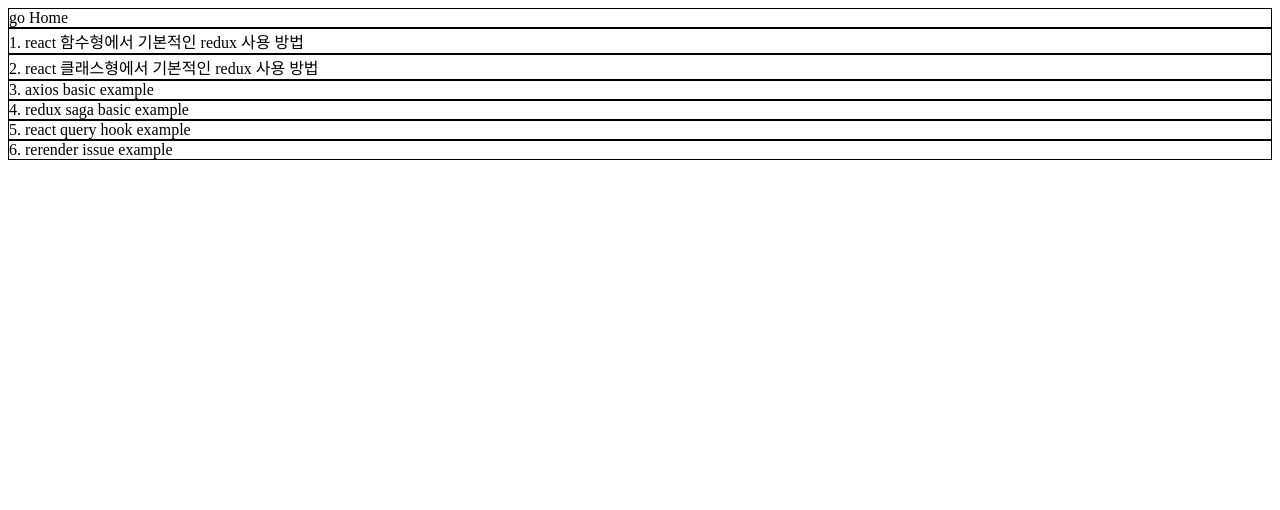
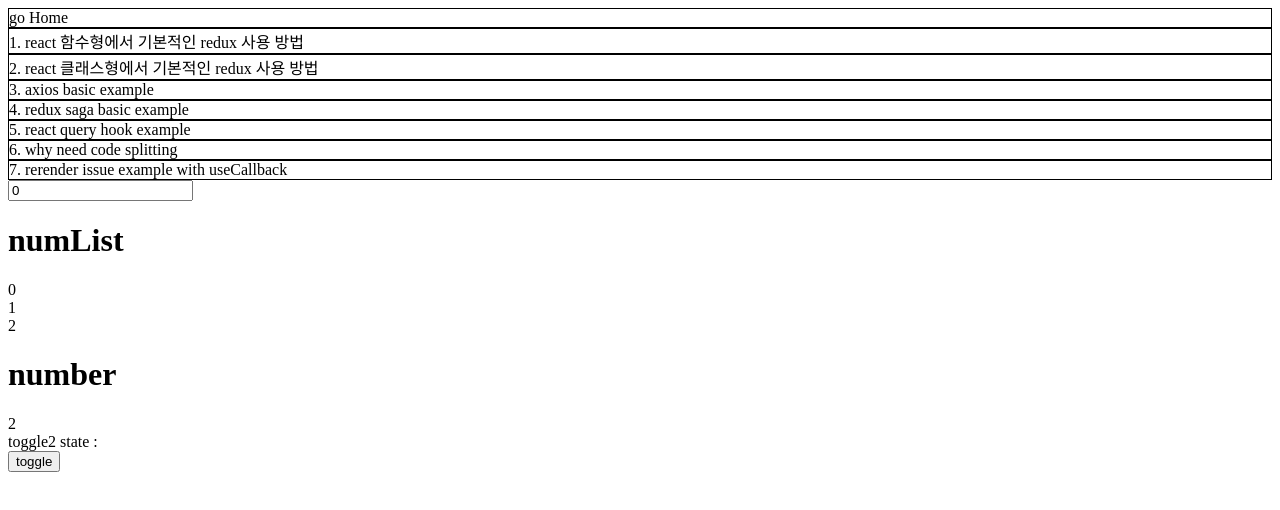
Before and after one commit to nohsangwoo/react-for-seminar-presentation, a React (Create React App) app: page /rerender/whyneedcodesplitting in a window 1280 px wide. Shown: the top 510 px of the page. Built offline with nearby package versions, Linux system fonts and the light colour scheme.

Commit message:
useCallback issue

```diff
--- a/src/components/nav/index.tsx
+++ b/src/components/nav/index.tsx
@@ -43,9 +43,15 @@
       </div>
       <div
         style={{ cursor: 'pointer', border: '1px solid black' }}
-        onClick={() => navigate('/rerender/issue1')}
+        onClick={() => navigate('/rerender/whyneedcodesplitting')}
       >
-        6. rerender issue example
+        6. why need code splitting
+      </div>
+      <div
+        style={{ cursor: 'pointer', border: '1px solid black' }}
+        onClick={() => navigate('/rerender/usecallback')}
+      >
+        7. rerender issue example with useCallback
       </div>
     </div>
   )
--- /dev/null
+++ b/src/page/rerender/WhyNeedCodeSplitting/index.tsx
@@ -0,0 +1,49 @@
+import { useCallback } from 'react'
+import { useEffect } from 'react'
+import { useState } from 'react'
+
+const Whyneedcodesplitting = () => {
+  const [number, setNumber] = useState(0)
+  const [toggle, setToggle] = useState(false)
+
+  //  문제점 : createNumberList 함수가 매번 새로 생성되어서 List 컴포넌트가 불필요하게 렌더링 된다.
+  const createNumberList = useCallback(() => {
+    return [number, number + 1, number + 2]
+  }, [number])
+
+  const onHandleToggle = () => {
+    setToggle(prev => !prev)
+  }
+
+  const [item, setItems] = useState<number[]>([])
+  const [updateNumber, setUpdateNumber] = useState(0)
+
+  useEffect(() => {
+    setItems(createNumberList())
+    setUpdateNumber(prev => prev + 1)
+    console.log('updated List component!')
+  }, [createNumberList])
+
+  return (
+    <div>
+      <input onChange={e => setNumber(+e.target.value)} value={number} />
+      {/* List Show */}
+      <div>
+        <div style={{ border: '1px solid balck' }}>
+          <h1>numList</h1>
+          {item.map((num, index) => {
+            return <div key={index}>{num}</div>
+          })}
+        </div>
+        <div style={{ border: '1px solid balck' }}>
+          <h1>number</h1>
+          {updateNumber}
+        </div>
+      </div>
+      <div>toggle2 state : {toggle}</div>
+      <button onClick={onHandleToggle}>toggle</button>
+    </div>
+  )
+}
+
+export default Whyneedcodesplitting
--- a/src/page/rerender/issue1/List.tsx
+++ b/src/page/rerender/useCallbackIssue/List.tsx
@@ -4,6 +4,18 @@
   createNumberList: () => number[]
 }
 const List = ({ createNumberList }: Props) => {
+  const styles = {
+    wrapper: {
+      color: 'white',
+      background: 'teal',
+      padding: '.375rem .75rem',
+      border: '1px solid teal',
+      borderRadius: '.25rem',
+      fontSize: '1rem',
+      lineHeight: 1.5,
+    },
+  }
+
   const [item, setItems] = useState<number[]>([])
   const [number, setNumber] = useState(0)
 
@@ -14,13 +26,13 @@
   }, [createNumberList])
   return (
     <div>
-      <div style={{ border: '1px solid balck' }}>
+      <div style={styles.wrapper}>
         <h1>numList</h1>
         {item.map((num, index) => {
           return <div key={index}>{num}</div>
         })}
       </div>
-      <div style={{ border: '1px solid balck' }}>
+      <div style={styles.wrapper}>
         <h1>number</h1>
         {number}
       </div>
--- a/src/page/rerender/issue1/index.tsx
+++ b/src/page/rerender/useCallbackIssue/index.tsx
@@ -2,7 +2,7 @@
 import { useState } from 'react'
 import List from './List'
 
-const Issue1 = () => {
+const UseCallbackIssue = () => {
   const [number, setNumber] = useState(0)
   const [toggle, setToggle] = useState(false)
 
@@ -15,6 +15,8 @@
   //   const createNumberList = useCallback(() => {
   //     return [number, number + 1, number + 2]
   //   }, [number])
+
+  // 습관적 useCallback 증후군에 걸려야 한다.
 
   const onHandleToggle = () => {
     setToggle(prev => !prev)
@@ -30,4 +32,4 @@
   )
 }
 
-export default Issue1
+export default UseCallbackIssue
--- a/src/router/index.tsx
+++ b/src/router/index.tsx
@@ -7,7 +7,8 @@
 import ClassType from '@src/page/redux/classType'
 import ReactQueryHook from '@src/page/reactQuery/ReactQueryHook'
 import AxiosUsage from '@src/page/reactQuery/AxiosUsage'
-import Issue1 from '@src/page/rerender/issue1'
+import Usecallback from '@src/page/rerender/useCallbackIssue'
+import Whyneedcodesplitting from '@src/page/rerender/WhyNeedCodeSplitting'
 
 export const customHistory = createBrowserHistory()
 
@@ -27,7 +28,11 @@
           <Route path="hook" element={<ReactQueryHook />} />
         </Route>
         <Route path="/rerender">
-          <Route path="issue1" element={<Issue1 />} />
+          <Route
+            path="whyneedcodesplitting"
+            element={<Whyneedcodesplitting />}
+          />
+          <Route path="usecallback" element={<Usecallback />} />
         </Route>
       </Routes>
     </BrowserRouter>
```
